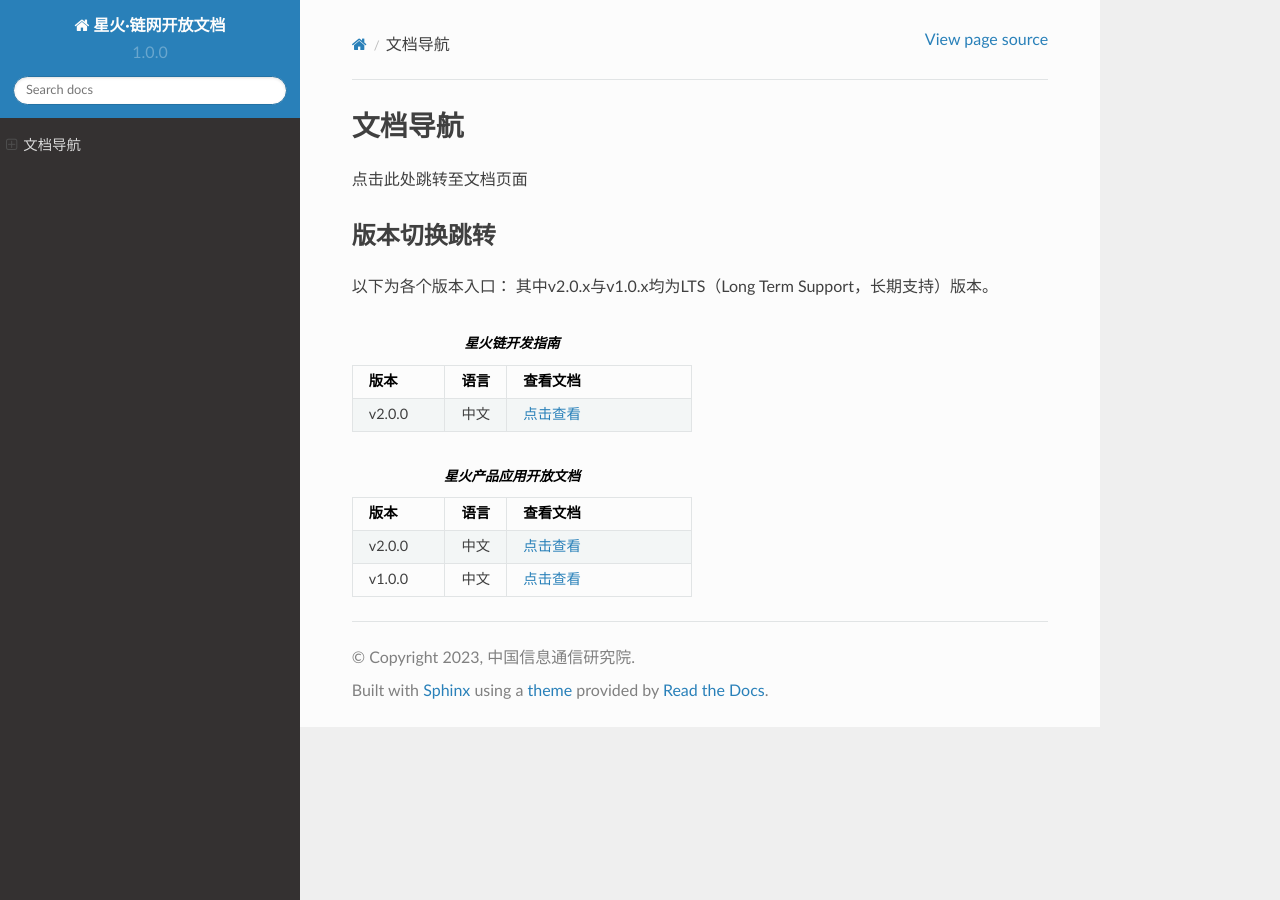
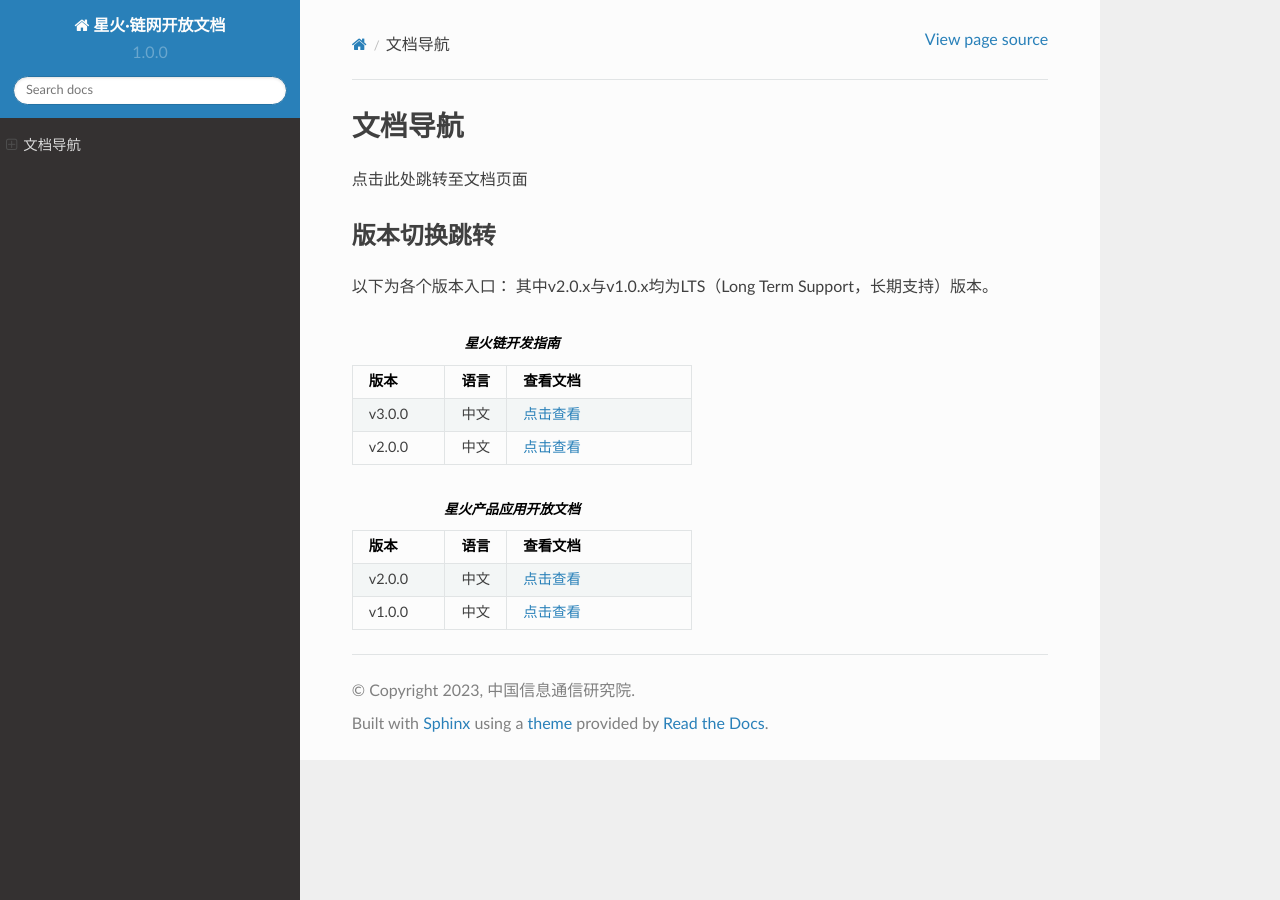
Before and after one commit to caict-4iot-dev/bif-doc, a Sphinx documentation site: the page built from docs/source/index.rst, in a window 1280 px wide. Built offline with Sphinx 7.4.7 and the Read the Docs theme 2.0.0, drawn with Linux system fonts in a browser that asks for light colours.

Commit message:
上架3.0

```diff
--- a/docs/source/index.rst
+++ b/docs/source/index.rst
@@ -11,6 +11,7 @@
  :header: "版本", "语言", "查看文档"
  :widths: 15, 10, 30
 
+ "v3.0.0", "中文",`点击查看 <https://bif-doc.readthedocs.io/zh_CN/3.0.0/>`_
  "v2.0.0", "中文",`点击查看 <https://bif-doc.readthedocs.io/zh_CN/2.0.0/>`_
 
 .. csv-table:: **星火产品应用开放文档**
```
